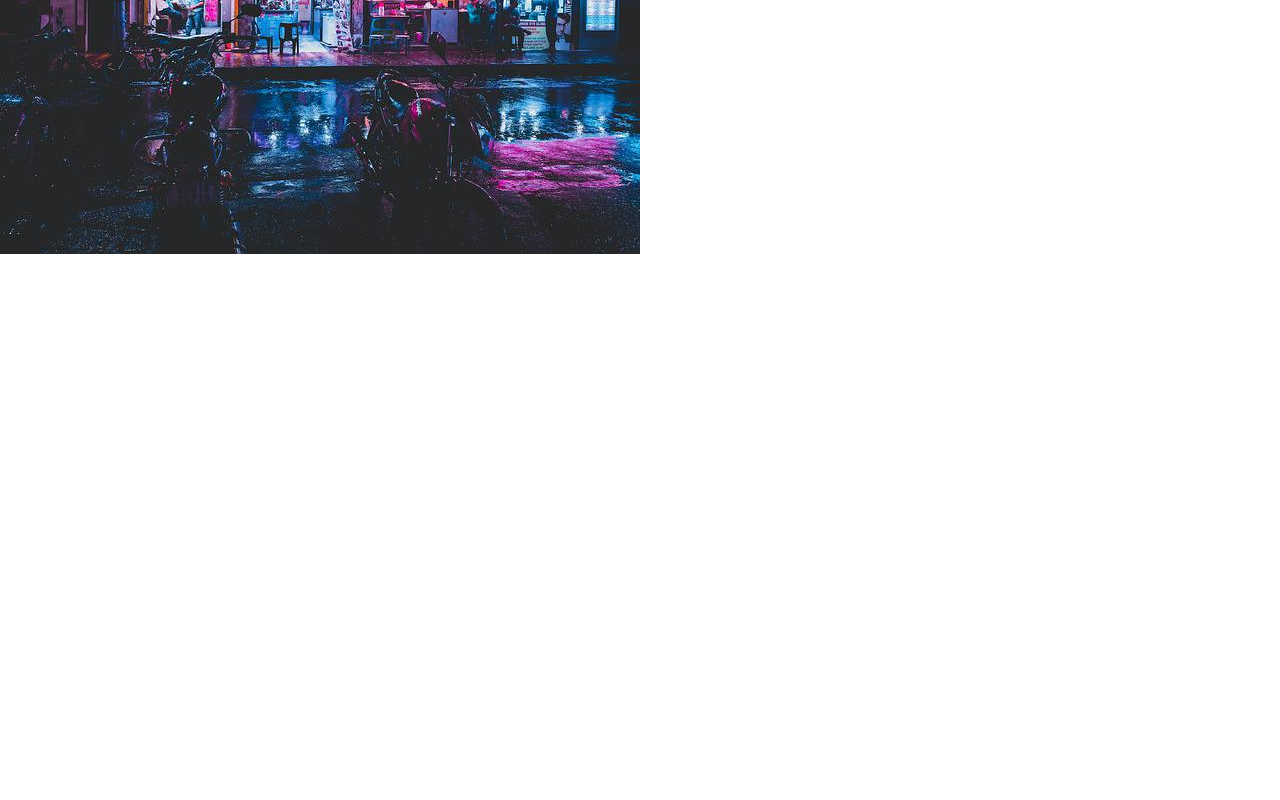
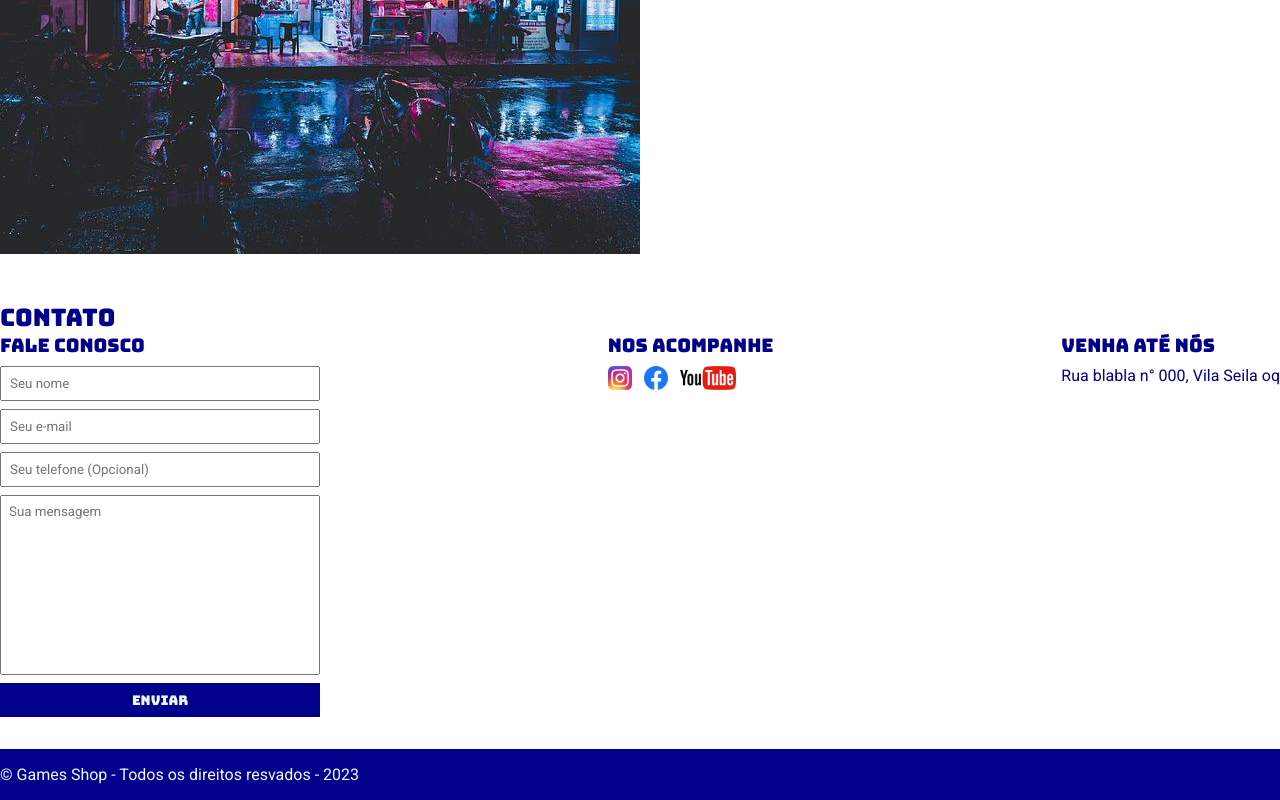
Before and after one commit to joa1vtrb/site_gamesshop, a plain HTML site: page index.html in a window 1280 px wide. Shown: the part 325-1125 px from the top of the page. Before the commit the page ends 800 px from the top, so only its background shows below. Drawn offline with Linux system fonts and the light colour scheme.

Commit message:
atualização

```diff
--- a/index.html
+++ b/index.html
@@ -17,16 +17,16 @@
             <nav>
                 <ul>
                     <li>
-                        <a href="#">Sobre a loja</a>
+                        <a href="#about-shop">Sobre a loja</a>
                     </li>
                     <li>
-                        <a href="#">Contato</a>
+                        <a href="#contact">Contato</a>
                     </li>
                 </ul>
             </nav>
         </div>
     </header>
-    <section>
+    <section id="about-shop">
         <div class="container">
             <img class="store-front" src="./images/loja.jpg" alt="Fachada da loja Games Shop">
             <div>
@@ -45,5 +45,55 @@
             </div>
         </div>
     </section>
+    <section id="contact">
+        <div class="container">
+            <h2>Contato</h2>
+            <div class="contact-metods">
+                <div>
+                    <h3>Fale conosco</h3>
+                    <form action="">
+                        <input type="text" placeholder="Seu nome" required>
+                        <input type="email" placeholder="Seu e-mail" required>
+                        <input type="tel" placeholder="Seu telefone (Opcional)">
+                        <textarea placeholder="Sua mensagem" required></textarea>
+                        <button type="submit">Enviar</button>
+                    </form>
+                </div>
+                <div>
+                    <h3>Nos acompanhe</h3>
+                    <ul class="social-midia">
+                        <li>
+                            <a href="#" title="Siga-nos no Instagram">
+                                <img src="./images/instagram.png" alt="Logo do Instagram">
+                            </a>
+                        </li>
+                        <li>
+                            <a href="#" title="Siga-nos no Facebook">
+                                <img src="./images/facebook.png" alt="Logo do Facebook">
+                            </a>
+                        </li>
+                        <li>
+                            <a href="#" title="Se increva no nosso canal do Youtube">
+                                <img src="./images/youtube.png" alt="Logo do Youtube">
+                            </a>
+                        </li>
+                    </ul>
+                </div>
+                <div>
+                    <h3>Venha até nós</h3>
+                    <p>
+                        Rua blabla n° 000, Vila Seila oq
+                    </p>
+                </div>
+            </div>
+        </div>
+    </section>
+    <footer>
+        <div class="container">
+            <p>
+                &copy; Games Shop - Todos os direitos resvados - 2023
+            </p>
+        </div>
+    </footer>
 </body>
 </html>
--- a/main.css
+++ b/main.css
@@ -5,11 +5,14 @@
 }
 
 header,
-section h2 {
+section h2,
+section h3,
+form button {
     font-family: 'Bungee', cursive;
+    font-weight: normal;
 }
 
-body {
+body, input, textarea {
     font-family: 'Roboto', sans-serif;
 }
 
@@ -17,11 +20,6 @@ header {
     padding: 16px 0;
     background-color: darkblue;
     color: aliceblue;
-}
-
-header h1,
-section h2 {
-    font-weight: normal;
 }
 
 header nav li {
@@ -77,3 +75,64 @@ section p {
 .store-front {
     margin-right: 32px;
 }
+
+.social-midia img {
+    height: 24px;
+}
+
+.social-midia li {
+    display: inline;
+    margin-right: 8px;
+}
+
+.social-midia li a {
+    text-decoration: none;
+}
+
+#contact .container {
+    display: block;
+}
+
+.contact-metods {
+    display: flex;
+    justify-content: space-between;
+}
+
+form input,
+form textarea,
+form button {
+    display: block;
+    width: 320px;
+    margin-bottom: 8px;
+    padding: 8px;
+}
+
+form textarea {
+    resize: none;
+    height: 180px;
+}
+
+section h3 {
+    margin-bottom: 8px;
+}
+
+form button {
+    background-color: darkblue;
+    color: aliceblue;
+    border: none;
+    cursor: pointer;
+}
+
+form button:hover {
+    background-color: rgb(36, 36, 198);
+}
+
+input:focus, textarea:focus {
+    outline-color: darkblue;
+}
+
+footer {
+    background-color: darkblue;
+    color: aliceblue;
+    padding: 16px 0;
+}
```
